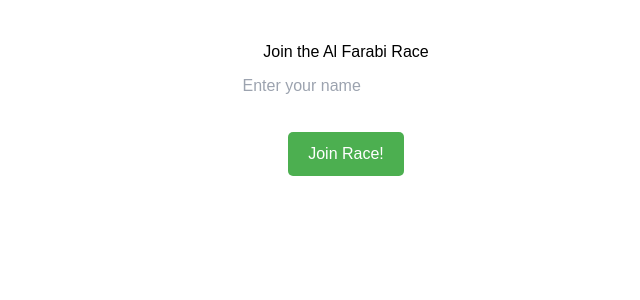
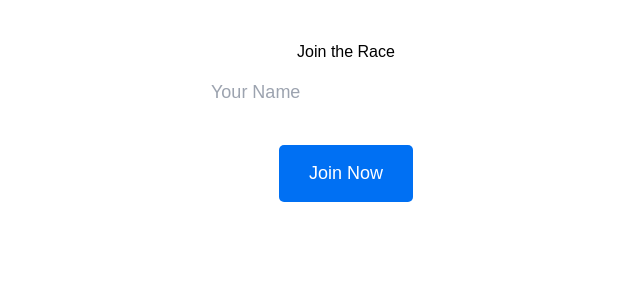
Before and after one commit to faragallam/Live-Race, a Next.js app: page /student in a window 1280 px wide. Shown: the top 300 px of the page, without its empty margins (294-934 px from the left). Built offline with nearby package versions, Linux system fonts and the light colour scheme.

Commit message:
Update student.js

```diff
--- a/pages/student.js
+++ b/pages/student.js
@@ -2,10 +2,11 @@ import React, { useState } from 'react';
 
 export default function StudentPage() {
   const [name, setName] = useState('');
-  const [joined, setJoined] = useState(false);
+  const [status, setStatus] = useState('');
 
   const joinRace = async () => {
     if (!name) return alert("Please enter your name");
+    setStatus('Sending...');
 
     try {
       const response = await fetch('/api/pusher', {
@@ -18,36 +19,34 @@ export default function StudentPage() {
       });
 
       if (response.ok) {
-        setJoined(true);
+        setStatus('✅ Joined! Check the big screen.');
+      } else {
+        const err = await response.json();
+        setStatus('❌ Error: ' + err.error);
       }
     } catch (error) {
-      console.error("Error joining:", error);
+      setStatus('❌ Connection failed.');
     }
   };
 
   return (
-    <div style={{ padding: '40px', textAlign: 'center', fontFamily: 'sans-serif' }}>
-      {!joined ? (
-        <div>
-          <h1>Join the Al Farabi Race</h1>
+    <div style={{ padding: '40px', textAlign: 'center', fontFamily: 'Arial' }}>
+      <h1>Join the Race</h1>
       <input
         type="text"
-            placeholder="Enter your name"
+        placeholder="Your Name"
         value={name}
         onChange={(e) => setName(e.target.value)}
-            style={{ padding: '10px', fontSize: '16px', borderRadius: '5px' }}
+        style={{ padding: '15px', fontSize: '18px', width: '80%', maxWidth: '300px' }}
       />
       <br /><br />
       <button
         onClick={joinRace}
-            style={{ padding: '10px 20px', fontSize: '16px', backgroundColor: '#4CAF50', color: 'white', border: 'none', borderRadius: '5px' }}
+        style={{ padding: '15px 30px', fontSize: '18px', cursor: 'pointer', backgroundColor: '#0070f3', color: 'white', border: 'none', borderRadius: '5px' }}
       >
-            Join Race!
+        Join Now
       </button>
-        </div>
-      ) : (
-        <h1>✅ You are in the race, {name}! Look at the big screen.</h1>
-      )}
+      <p style={{ marginTop: '20px', fontWeight: 'bold' }}>{status}</p>
     </div>
   );
 }
```
Lines whose indentation alone changed are shown as unchanged.
